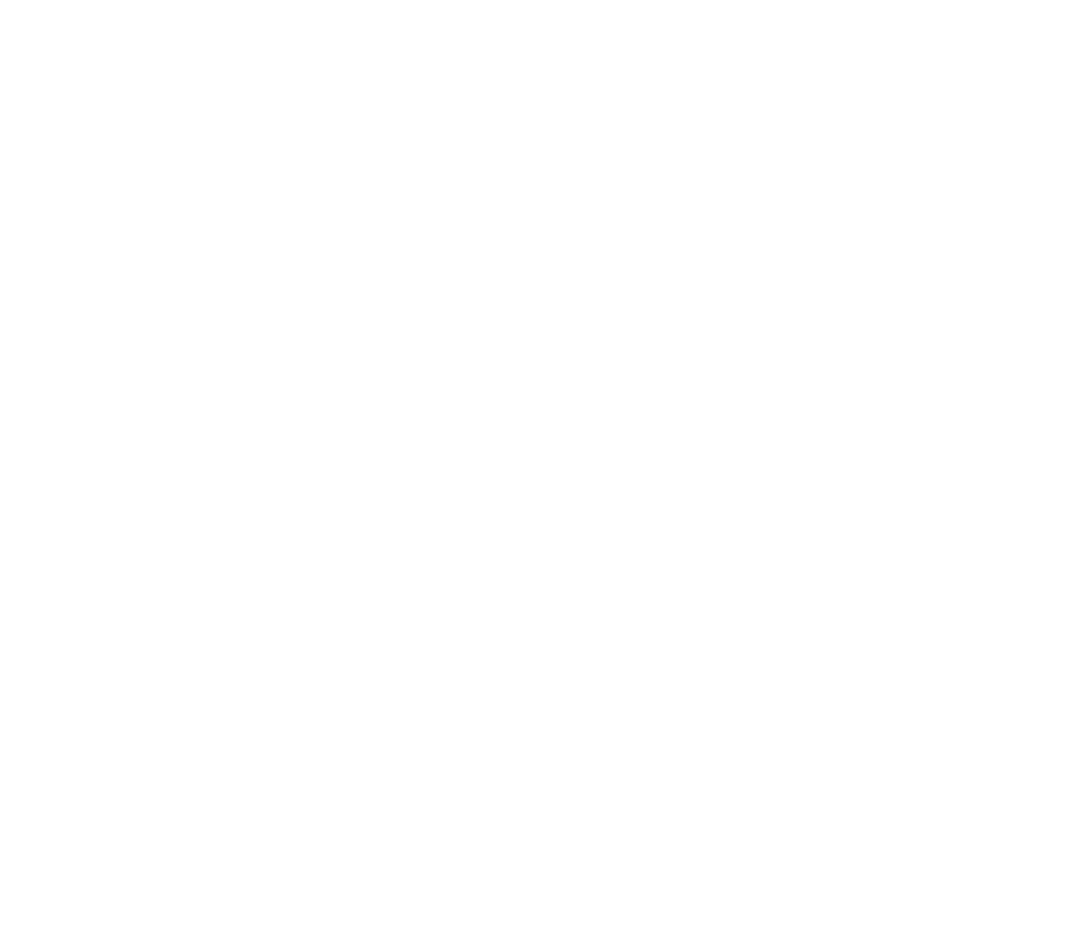
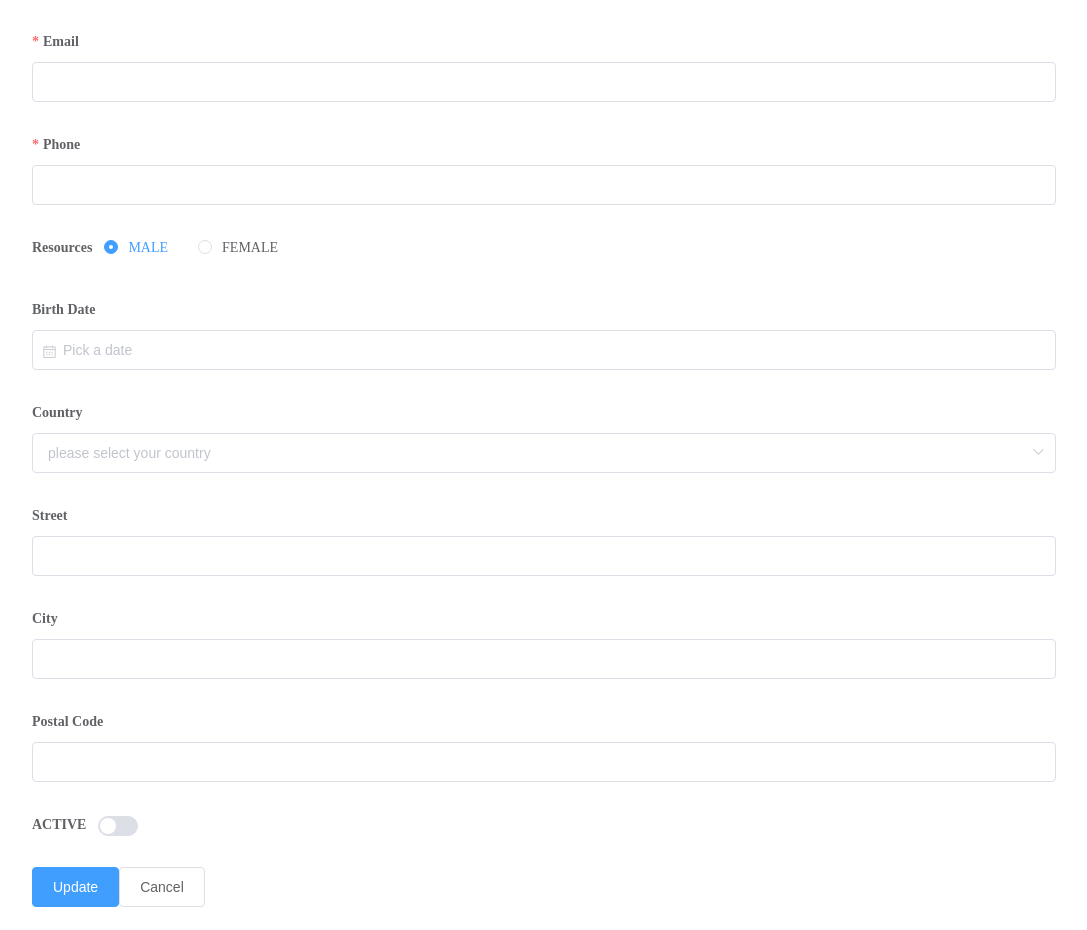
Before and after one commit to sangnguyent1905/tamara, a Nuxt app: page /customers/create in a window 1280 px wide. Before the commit this address had no page. Shown: the part 264-1194 px from the top of the page, without its empty margins (96-1183 px from the left). Before the commit the page ends 800 px from the top, so only its background shows below. Built offline with nearby package versions, Linux system fonts and the light colour scheme.

Commit message:
Implement create/update customer

```diff
--- /dev/null
+++ b/components/CustomerForm.vue
@@ -0,0 +1,168 @@
+<template>
+  <div v-if="!!form" class="customer-form">
+    <el-form :model="form" :rules="rules" ref="form">
+      <div class="flex align-items-center column-gap-20">
+        <div class="w-50">
+          <el-form-item label="First Name" prop="first_name">
+            <el-input v-model="form.first_name"></el-input>
+          </el-form-item>
+        </div>
+        <div class="w-50">
+          <el-form-item label="Last Name" prop="last_name">
+            <el-input v-model="form.last_name"></el-input>
+          </el-form-item>
+        </div>
+      </div>
+      <el-form-item label="National ID" prop="national_id">
+        <el-input v-model="form.national_id"></el-input>
+      </el-form-item>
+      <el-form-item label="Email" prop="email">
+        <el-input v-model="form.email"></el-input>
+      </el-form-item>
+      <el-form-item label="Phone" prop="phone_number">
+        <el-input v-model="form.phone_number" autocomplete="off"></el-input>
+      </el-form-item>
+      <el-form-item label="Resources">
+        <el-radio-group v-model="form.gender">
+          <el-radio label="MALE" value="MALE"></el-radio>
+          <el-radio label="FEMALE" value="FEMALE"></el-radio>
+        </el-radio-group>
+      </el-form-item>
+
+      <el-form-item label="Birth Date">
+        <el-date-picker
+          type="date"
+          placeholder="Pick a date"
+          v-model="form.birth_date"
+          style="width: 100%"
+        ></el-date-picker>
+      </el-form-item>
+
+      <el-form-item label="Country">
+        <el-select
+          class="w-100"
+          v-model="form.country_code"
+          placeholder="please select your country"
+        >
+          <el-option label="South Africa" value="SA"></el-option>
+          <el-option label="Viet Nam" value="VN"></el-option>
+        </el-select>
+      </el-form-item>
+
+      <el-form-item label="Street">
+        <el-input v-model="form.address.street"></el-input>
+      </el-form-item>
+      <el-form-item label="City">
+        <el-input v-model="form.address.city"></el-input>
+      </el-form-item>
+      <el-form-item label="Postal Code">
+        <el-input v-model="form.address.postal_code"></el-input>
+      </el-form-item>
+      <el-form-item label="ACTIVE">
+        <el-switch
+          v-model="form.status"
+          active-value="ACTIVE"
+          inactive-value="DEACTIVE"
+        ></el-switch>
+      </el-form-item>
+
+      <el-form-item>
+        <el-button type="primary" @click="onSubmit()">Update</el-button>
+        <nuxt-link to="/customers">
+          <el-button> Cancel</el-button>
+        </nuxt-link>
+      </el-form-item>
+    </el-form>
+  </div>
+</template>
+
+<script>
+export default {
+  name: "CustomerForm",
+  props: ["data"],
+
+  mounted() {
+    this.form = this.data;
+  },
+
+  data() {
+    const checkPhone = (rule, value, callback) => {
+      const numberRegex = /^-?\d+$/;
+      debugger
+      if (!numberRegex.test(value)) {
+        return callback(new Error("Please input valid phone number"));
+      }
+    };
+
+    return {
+      form: null,
+
+      rules: {
+        first_name: [
+          {
+            required: true,
+            message: "Please input first name",
+            trigger: "blur",
+          },
+        ],
+        last_name: [
+          {
+            required: true,
+            message: "Please input last name",
+            trigger: "blur",
+          },
+        ],
+        national_id: [
+          {
+            required: true,
+            message: "Please input national id",
+            trigger: "blur",
+          },
+        ],
+        email: [
+          {
+            required: true,
+            message: "Please input email address",
+            trigger: "blur",
+          },
+          {
+            type: "email",
+            message: "Please input correct email address",
+            trigger: ["blur", "change"],
+          },
+        ],
+        phone_number: [
+          ,
+          {
+            required: true,
+            message: "Please input phone number",
+            trigger: "blur",
+          },
+          {
+            validator: checkPhone,
+            trigger: "blur",
+          },
+        ],
+      },
+    };
+  },
+
+  methods: {
+    onSubmit() {
+      this.$refs["form"].validate((valid) => {
+        if (valid) {
+          this.$emit("valueChange", this.form);
+          return true;
+        }
+        return false;
+      });
+    },
+  },
+};
+</script>
+
+<style>
+.el-form-item__label {
+  font-weight: 600;
+}
+</style>
--- /dev/null
+++ b/pages/customers/_id.vue
@@ -0,0 +1,69 @@
+<template>
+  <div v-if="!!form" class="update-customer">
+    <h1>Update Customer</h1>
+    <customer-form :data="form" @valueChange="onValueChange($event)" />
+  </div>
+</template>
+
+<script>
+import CustomerForm from "~/components/CustomerForm.vue";
+
+export default {
+  components: {
+    CustomerForm,
+  },
+
+  created() {
+    this.customer_id = this.$route.params["id"];
+    this.customers = [];
+  },
+
+  mounted() {
+    this.loadData();
+  },
+
+  data() {
+    return {
+      customer_id: 0,
+      customers: [],
+      form: null,
+    };
+  },
+
+  methods: {
+    loadData() {
+      const data = localStorage.getItem("customers");
+      if (data && this.customer_id) {
+        this.customers = JSON.parse(data) || [];
+        this.form = this.customers.find(
+          (item) => item.customer_id.toString() === this.customer_id
+        );
+      }
+    },
+
+    save() {
+      (this.customers || []).forEach((item) => {
+        if (item.customer_id === this.customer_id) {
+          item = { ...this.form };
+        }
+      });
+      localStorage.setItem("customers", JSON.stringify(this.customers));
+
+      this.$router.push("/customers");
+    },
+
+    onValueChange(value) {
+      this.form = value;
+
+      this.save();
+    },
+  },
+};
+</script>
+
+<style>
+.update-customer {
+  max-width: 1024px;
+  margin: auto;
+}
+</style>
--- /dev/null
+++ b/pages/customers/create/index.vue
@@ -0,0 +1,70 @@
+<template>
+  <div v-if="!!form" class="create-customer">
+    <h1>Create Customer</h1>
+    <customer-form :data="form" @valueChange="onValueChange($event)"/>
+  </div>
+</template>
+
+<script>
+import CustomerForm from "~/components/CustomerForm.vue";
+
+export default {
+  components: {
+    CustomerForm
+  },
+
+  data() {
+    return {
+      form: {
+        email: null,
+        first_name: null,
+        last_name: null,
+        phone_number: null,
+        gender: 'MALE',
+        birth_date: null,
+        country_code: null,
+        address: {
+          street: null,
+          city: null,
+          postal_code: null,
+        },
+        is_email_verified: false,
+        is_id_verified: false,
+        national_id: null,
+        status: "DEACTIVE",
+      },
+    };
+  },
+
+  mounted() {
+    this.loadData();
+  },
+
+  methods: {
+    loadData() {
+      const data = localStorage.getItem("customers");
+      this.customers = data ? JSON.parse(data) : [];
+    },
+
+    save() {
+      this.customers.push(this.form);
+      localStorage.setItem("customers", JSON.stringify(this.customers));
+
+      this.$router.push("/customers");
+    },
+
+    onValueChange(value) {
+      this.form = value;
+
+      this.save();
+    }
+  },
+};
+</script>
+
+<style>
+  .create-customer {
+    max-width: 1024px;
+    margin: auto;
+  }
+</style>
```
